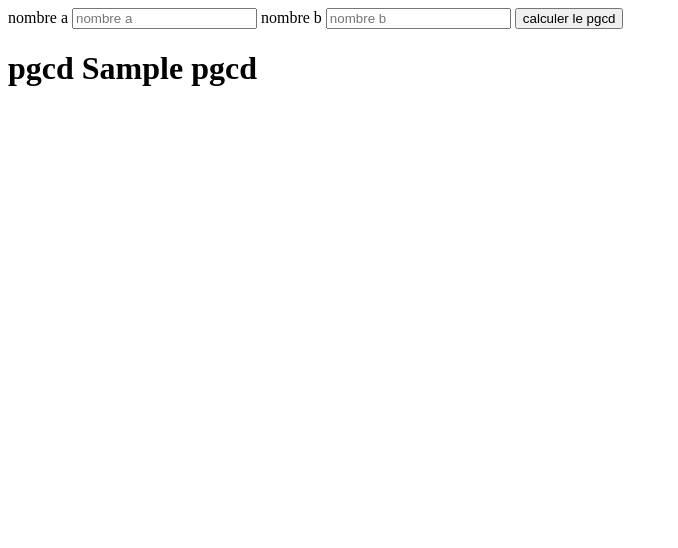
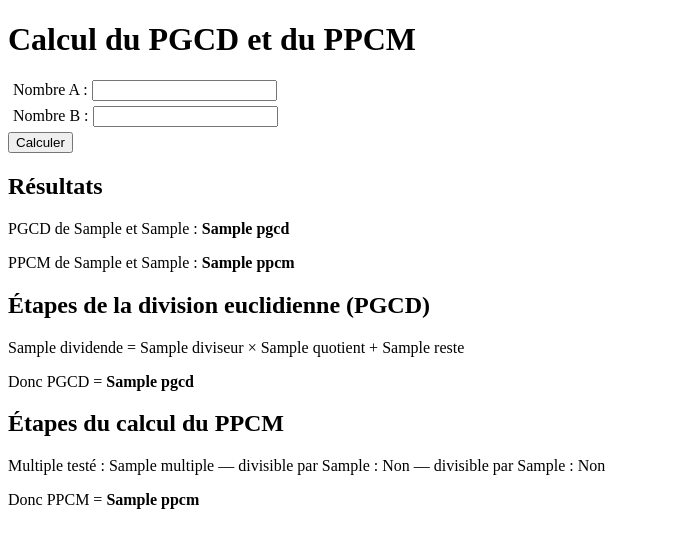
Before and after one commit to rocker-bell/MERN-CRUD, a Flask app: template flask_webserver/Templates/index.html in a window 1280 px wide. Shown: the top 548 px of the page, without its empty margins (0-678 px from the left). Run offline with Flask 3, Linux system fonts and the light colour scheme; the template is opened without the code that fills it: most values are stand-ins (such as "Sample title", 1, 10 or a date in 2020).

Commit message:
modification de l'app web ppcm/pgcd

```diff
--- a/flask_webserver/Templates/index.html
+++ b/flask_webserver/Templates/index.html
@@ -1,38 +1,112 @@
 <!DOCTYPE html>
-<html lang="en">
+<html lang="fr">
 <head>
     <meta charset="UTF-8">
-    <title>Flask Template App</title>
+    <meta name="viewport" content="width=device-width, initial-scale=1">
+    <title>Calcul PGCD et PPCM</title>
 </head>
 <body>
+    <h1>Calcul du PGCD et du PPCM</h1>
 
-    <!-- 3. FIXED: Using the unique variable names passed from Python -->
-     <div class="Numberscontainer">
-        <form action="/pgcd" method="POST">
-        <span class="form-group">
-        <label for="">nombre a</label>
-        <input type="number" id="nombre_a" name="nombre_a" placeholder="nombre a">
-        </span>
-        <span>
-        <label for="">nombre b</label>
-        <input type="number" id="nombre_b" name="nombre_b" placeholder="nombre b">
-        </span>
+    <form action="/" method="POST">
+        <div class="form-group">
+            <label for="nombre_a">Nombre A :</label>
+            <input
+                type="number"
+                id="nombre_a"
+                name="nombre_a"
+                required
+            >
+        </div>
 
-        <button type="submit">calculer le pgcd</button>
-        </form>
+        <div class="form-group">
+            <label for="nombre_b">Nombre B :</label>
+            <input
+                type="number"
+                id="nombre_b"
+                name="nombre_b"
+                required
+            >
+        </div>
 
-        <h1>pgcd {{ pgcd }}</h1>
-     </div>
-    <!-- <h1>quotion: {{ quotion }}</h1>
-    <h1>reste: {{ reste }}</h1>
-    <h1>poton: {{ poton }}</h1>
+        <button type="submit">Calculer</button>
+    </form>
 
-    <h3>Skills to learn:</h3>
-    <ul>
-        {% for lang in programming_languages %}
-            <li>{{ lang }}</li>
-        {% endfor %}
-    </ul> -->
+    {% if pgcd is not none and ppcm is not none %}
+
+        <h2>Résultats</h2>
+
+        <p>
+            PGCD de {{ a }} et {{ b }} :
+            <strong>{{ pgcd }}</strong>
+        </p>
+
+        <p>
+            PPCM de {{ a }} et {{ b }} :
+            <strong>{{ ppcm }}</strong>
+        </p>
+
+        <h2>Étapes de la division euclidienne (PGCD)</h2>
+
+        {% if etapes %}
+            {% for etape in etapes %}
+                <p>
+                    {{ etape.dividende }} =
+                    {{ etape.diviseur }} ×
+                    {{ etape.quotient }} +
+                    {{ etape.reste }}
+                </p>
+            {% endfor %}
+
+            <p>
+                Donc PGCD = <strong>{{ pgcd }}</strong>
+            </p>
+        {% else %}
+            <p>
+                Aucune division nécessaire pour ce calcul.
+            </p>
+        {% endif %}
+
+        <h2>Étapes du calcul du PPCM</h2>
+
+        {% if a == 0 or b == 0 %}
+
+            <p>
+                Le PPCM est égal à 0 car au moins
+                un des deux nombres est nul.
+            </p>
+
+            {% if a == 0 and b == 0 %}
+                <p>
+                    Les deux nombres sont nuls.
+                    Le PPCM est défini ici comme 0.
+                </p>
+            {% endif %}
+
+        {% else %}
+
+            {% for etape in etapes_ppcm %}
+                <p>
+                    Multiple testé : {{ etape.multiple }}
+                    — divisible par {{ a }} :
+                    {{ "Oui" if etape.divisible_a else "Non" }}
+                    — divisible par {{ b }} :
+                    {{ "Oui" if etape.divisible_b else "Non" }}
+                </p>
+            {% endfor %}
+
+            <p>
+                Donc PPCM = <strong>{{ ppcm }}</strong>
+            </p>
+
+        {% endif %}
+
+    {% endif %}
 
 </body>
 </html>
+<style>
+.form-group {
+    margin: 5px 5px;
+}
+</style>
--- a/flask_webserver/app.py
+++ b/flask_webserver/app.py
@@ -1,50 +1,82 @@
-# 1. ADDED: imported 'render_template' alongside Flask
+
 from flask import Flask, render_template, request
 
 app = Flask(__name__)
 
-@app.route("/")
-def home():
-    return "Hello Flask!"
 
-@app.route("/pgcd_test")
-def pgcd_test():
-    p = "Le Diviseur"
-    q = "Quotient"
-    r = "Le Reste"
-    langs = ["Python", "Flask", "Math"] # Added so your loop has data
-
-    # 2. FIXED: Changed 'render.template' to 'render_template'
-    return render_template(
-        "index.html",
-        quotion=q,
-        reste=r,
-        poton=p,
-        programming_languages=langs
-    )
-
-
-@app.route("/pgcd", methods=["GET", "POST"])
-def pgcd_calculator():
+@app.route("/", methods=["GET", "POST"])
+def calcul():
+    pgcd = None
+    ppcm = None
+    a = None
+    b = None
+    etapes = []
+    etapes_ppcm = []
 
     if request.method == "POST":
         a = int(request.form["nombre_a"])
         b = int(request.form["nombre_b"])
 
-        # Algorithme d'Euclide
-        x, y = a, b
+        # Calcul du PGCD avec l'algorithme d'Euclide
+        x, y = abs(a), abs(b)
 
         while y != 0:
-            x, y = y, x % y
+            quotient = x // y
+            reste = x % y
+
+            etapes.append({
+                "dividende": x,
+                "diviseur": y,
+                "quotient": quotient,
+                "reste": reste
+            })
+
+            x, y = y, reste
 
         pgcd = x
+        # pgcd = gcd(a, b) (fonctions predefinit)
 
-        return render_template(
-            "index.html",
-            pgcd=pgcd
-        )
+        # Calcul du PPCM sans utiliser le PGCD
+        if a == 0 or b == 0:
+            ppcm = 0
+        else:
+            nombre_a = abs(a)
+            nombre_b = abs(b)
 
-    return render_template("index.html")
+            pas = max(nombre_a, nombre_b)
+            multiple = pas
+
+            while (multiple % nombre_a != 0
+                   or multiple % nombre_b != 0):
+
+                etapes_ppcm.append({
+                    "multiple": multiple,
+                    "divisible_a": multiple % nombre_a == 0,
+                    "divisible_b": multiple % nombre_b == 0
+                })
+
+                multiple += pas
+
+            # Enregistrer le premier multiple commun trouvé
+            etapes_ppcm.append({
+                "multiple": multiple,
+                "divisible_a": True,
+                "divisible_b": True
+            })
+
+            ppcm = multiple
+            # ppcm = int ( (a * b) / pgcd ) (lcm(a, b))
+
+    return render_template(
+        "index.html",
+        pgcd=pgcd,
+        ppcm=ppcm,
+        a=a,
+        b=b,
+        etapes=etapes,
+        etapes_ppcm=etapes_ppcm
+    )
+
 
 if __name__ == "__main__":
     app.run(debug=True)
--- /dev/null
+++ b/flask_webserver/poetry.toml
@@ -0,0 +1,2 @@
+[virtualenvs]
+in-project = true
--- a/flask_webserver/pyproject.toml
+++ b/flask_webserver/pyproject.toml
@@ -3,14 +3,13 @@ name = "flask-web"
 version = "0.1.0"
 description = ""
 authors = [
-    {name = "rocker_bell8",email = "rockbell8@gmail.com"}
+    {name = "rocker_bell8", email = "rockbell8@gmail.com"}
 ]
-requires-python = ">=3.14"
+requires-python = ">=3.14,<3.15"
 dependencies = [
     "flask (>=3.1.3,<4.0.0)"
 ]
 
-
 [build-system]
 requires = ["poetry-core>=2.0.0,<3.0.0"]
 build-backend = "poetry.core.masonry.api"
```
Also changed, not shown: flask_webserver/regle.png (added), 2 other files.
